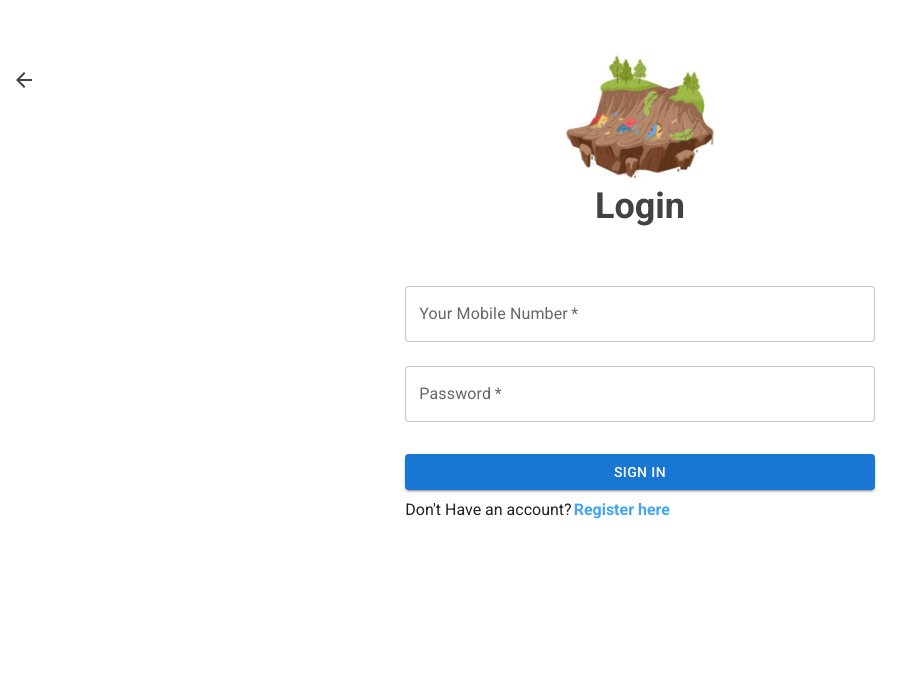
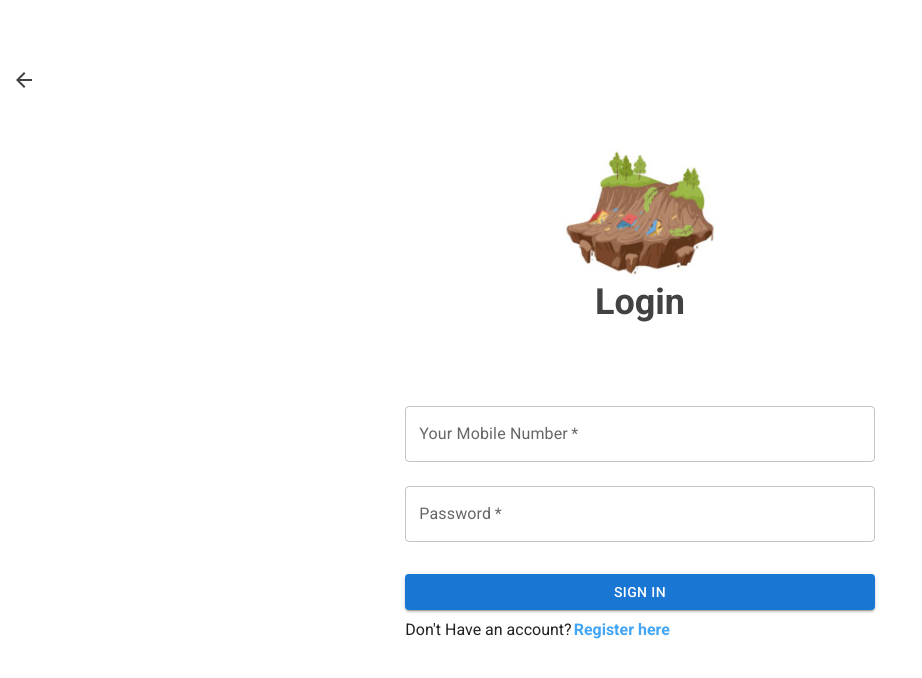
Before and after one commit to edmar-afk/disasterApp, a React (Vite) app: page /login in a window 1280 px wide. Shown: the top 678 px of the page, without its empty margins (0-922 px from the left). Built offline with nearby package versions, Linux system fonts and the light colour scheme.

Commit message:
change height

```diff
--- a/src/routes/Login.jsx
+++ b/src/routes/Login.jsx
@@ -1,4 +1,5 @@
-/* eslint-disable react/no-unescaped-entities */ import { useState, useEffect } from "react";import Button from "@mui/material/Button";
+/* eslint-disable react/no-unescaped-entities */ import { useState, useEffect } from "react";
+import Button from "@mui/material/Button";
 import TextField from "@mui/material/TextField";
 import { Link, useNavigate, useLocation } from "react-router-dom";
 import Paper from "@mui/material/Paper";
@@ -74,13 +75,14 @@ const Login = () => {
 	};
 
 	return (
-		<div className="h-screen bg-white">
+		<>
 			<Link
 				to="/"
 				className="p-3 flex items-center fixed top-14">
 				<ArrowBackIcon className="text-gray-800" />
 			</Link>
-			<div className="flex flex-col items-center justify-center pt-12 mb-2">
+			<div className="h-screen bg-white pt-12">
+				<div className="flex flex-col items-center justify-center mb-8 pt-24">
 					<img
 						src={disasterIcon}
 						className="w-40"
@@ -191,6 +193,7 @@ const Login = () => {
 					</Grid>
 				</Grid>
 			</div>
+		</>
 	);
 };
 
```
Lines whose indentation alone changed are shown as unchanged.
